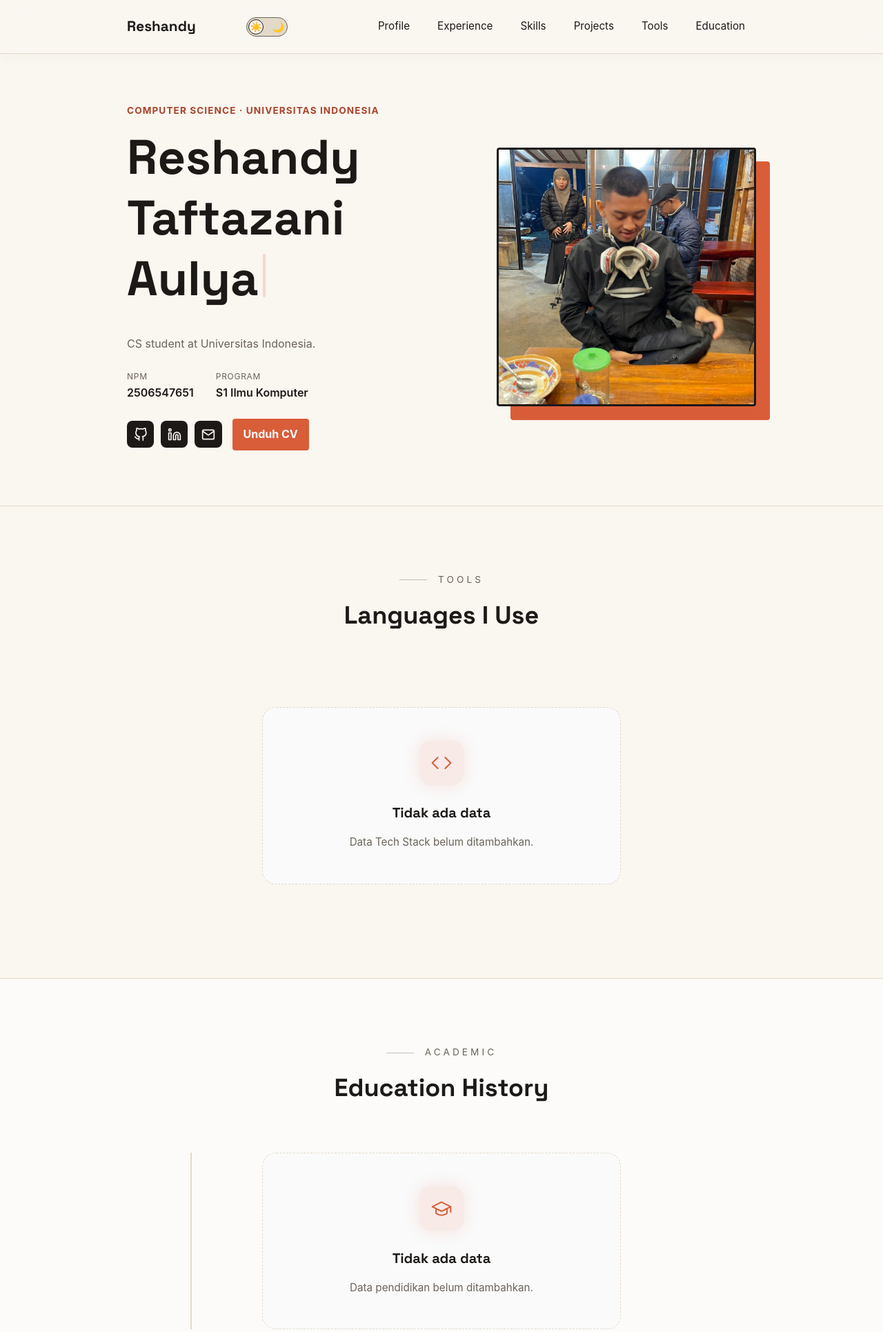
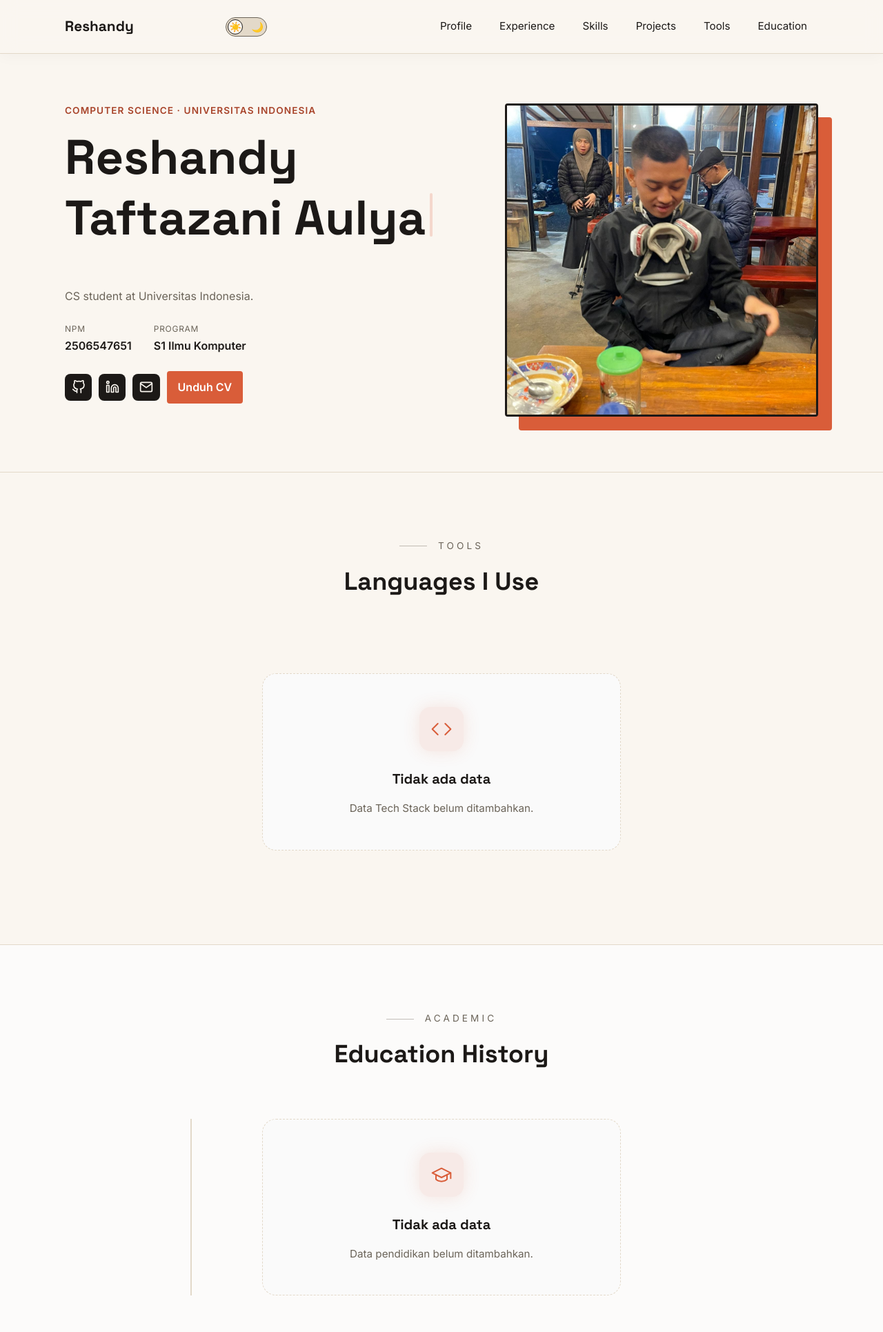
Before and after one commit to reshandytaftazani/myportofolio, a Django app: page / in a window 1280 px wide. Shown: the top 1931 px of the page at 69% size. Run offline with Django 5.2, Linux system fonts and the light colour scheme; data that the repository does not hold is empty.

Commit message:
Style: Refine UI typography, layout, and card hover effects
- Add 'Inter' font for cleaner body typography
- Increase max container width to 1140px for better breathing room
- Extract inline CSS from social links into style.css
- Add accent color border on hover for skill, education, and experience cards

```diff
--- a/static/css/style.css
+++ b/static/css/style.css
@@ -23,7 +23,7 @@ html {
 }
 
 body {
-    font-family: -apple-system, "Segoe UI", Roboto, Helvetica, Arial, sans-serif;
+    font-family: 'Inter', -apple-system, "Segoe UI", Roboto, Helvetica, Arial, sans-serif;
     color: var(--ink);
     background-color: var(--paper);
     line-height: 1.6;
@@ -43,7 +43,7 @@ h1, .brand {
 }
 
 .container {
-    max-width: 960px;
+    max-width: 1140px;
     margin: 0 auto;
     padding: 0 1.5rem;
 }
--- a/templates/base.html
+++ b/templates/base.html
@@ -6,7 +6,7 @@
         <meta name="viewport" content="width=device-width, initial-scale=1.0" />
         <link rel="preconnect" href="https://fonts.googleapis.com">
         <link rel="preconnect" href="https://fonts.gstatic.com" crossorigin>
-        <link href="https://fonts.googleapis.com/css2?family=Space+Grotesk:wght@500;700&display=swap" rel="stylesheet">
+        <link href="https://fonts.googleapis.com/css2?family=Inter:wght@400;500;600&family=Space+Grotesk:wght@500;700&display=swap" rel="stylesheet">
         <link href="https://unpkg.com/aos@2.3.1/dist/aos.css" rel="stylesheet">
         <link rel="stylesheet" href="/static/css/style.css?v=2">
         <meta name="color-scheme" content="light dark">
--- a/templates/index.html
+++ b/templates/index.html
@@ -26,17 +26,17 @@
                         <dd>{{ study_program }}</dd>
                     </div>
                 </dl>
-                <div class="social-links" style="display: flex; align-items: center; gap: 10px;">
-                    <a href="https://github.com/reshandytaftazani" target="_blank" rel="noopener noreferrer" class="social-link" style="display: flex; padding: 0.6rem; align-items: center; justify-content: center; border-radius: 8px;" aria-label="GitHub">
+                <div class="social-links">
+                    <a href="https://github.com/reshandytaftazani" target="_blank" rel="noopener noreferrer" class="social-link" aria-label="GitHub">
                         <svg width="20" height="20" viewBox="0 0 24 24" fill="none" stroke="currentColor" stroke-width="2" stroke-linecap="round" stroke-linejoin="round"><path d="M9 19c-5 1.5-5-2.5-7-3m14 6v-3.87a3.37 3.37 0 0 0-.94-2.61c3.14-.35 6.44-1.54 6.44-7A5.44 5.44 0 0 0 20 4.77 5.07 5.07 0 0 0 19.91 1S18.73.65 16 2.48a13.38 13.38 0 0 0-7 0C6.27.65 5.09 1 5.09 1A5.07 5.07 0 0 0 5 4.77a5.44 5.44 0 0 0-1.5 3.78c0 5.42 3.3 6.61 6.44 7A3.37 3.37 0 0 0 9 18.13V22"></path></svg>
                     </a>
-                    <a href="https://www.linkedin.com/in/reshandy-taftazani-aulya/" target="_blank" rel="noopener noreferrer" class="social-link" style="display: flex; padding: 0.6rem; align-items: center; justify-content: center; border-radius: 8px;" aria-label="LinkedIn">
+                    <a href="https://www.linkedin.com/in/reshandy-taftazani-aulya/" target="_blank" rel="noopener noreferrer" class="social-link" aria-label="LinkedIn">
                         <svg width="20" height="20" viewBox="0 0 24 24" fill="none" stroke="currentColor" stroke-width="2" stroke-linecap="round" stroke-linejoin="round"><path d="M16 8a6 6 0 0 1 6 6v7h-4v-7a2 2 0 0 0-2-2 2 2 0 0 0-2 2v7h-4v-7a6 6 0 0 1 6-6z"></path><rect x="2" y="9" width="4" height="12"></rect><circle cx="4" cy="4" r="2"></circle></svg>
                     </a>
-                    <a href="mailto:reshandytaftazaniaulya@gmail.com" class="social-link" style="display: flex; padding: 0.6rem; align-items: center; justify-content: center; border-radius: 8px;" aria-label="Email">
+                    <a href="mailto:reshandytaftazaniaulya@gmail.com" class="social-link" aria-label="Email">
                         <svg width="20" height="20" viewBox="0 0 24 24" fill="none" stroke="currentColor" stroke-width="2" stroke-linecap="round" stroke-linejoin="round"><path d="M4 4h16c1.1 0 2 .9 2 2v12c0 1.1-.9 2-2 2H4c-1.1 0-2-.9-2-2V6c0-1.1.9-2 2-2z"></path><polyline points="22,6 12,13 2,6"></polyline></svg>
                     </a>
-                    <a href="/static/Reshandy_s_CV-1.pdf" class="button" target="_blank" style="margin-left: 5px;">Unduh CV</a>
+                    <a href="/static/Reshandy_s_CV-1.pdf" class="button" target="_blank">Unduh CV</a>
                 </div>
             </div>
         </div>
```
Also changed, not shown: other parts of static/css/style.css (+14 -7 lines).
